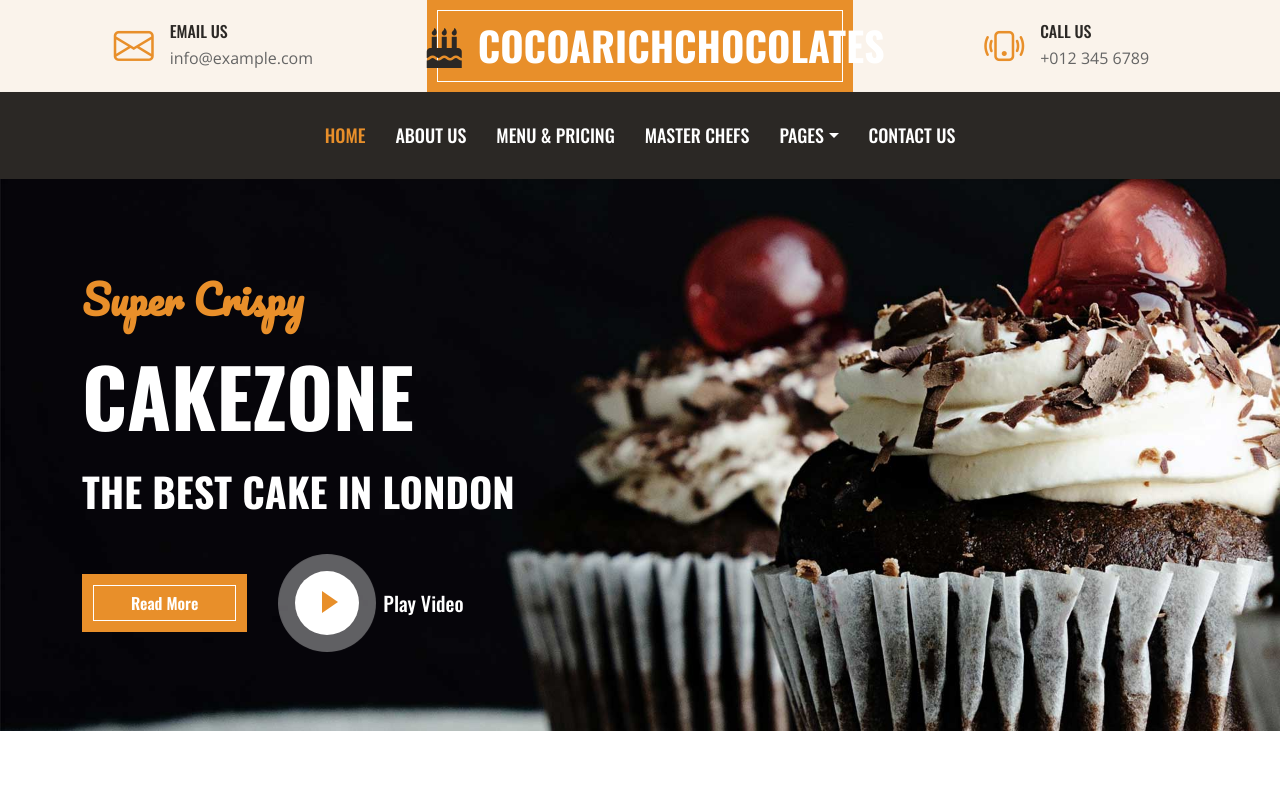
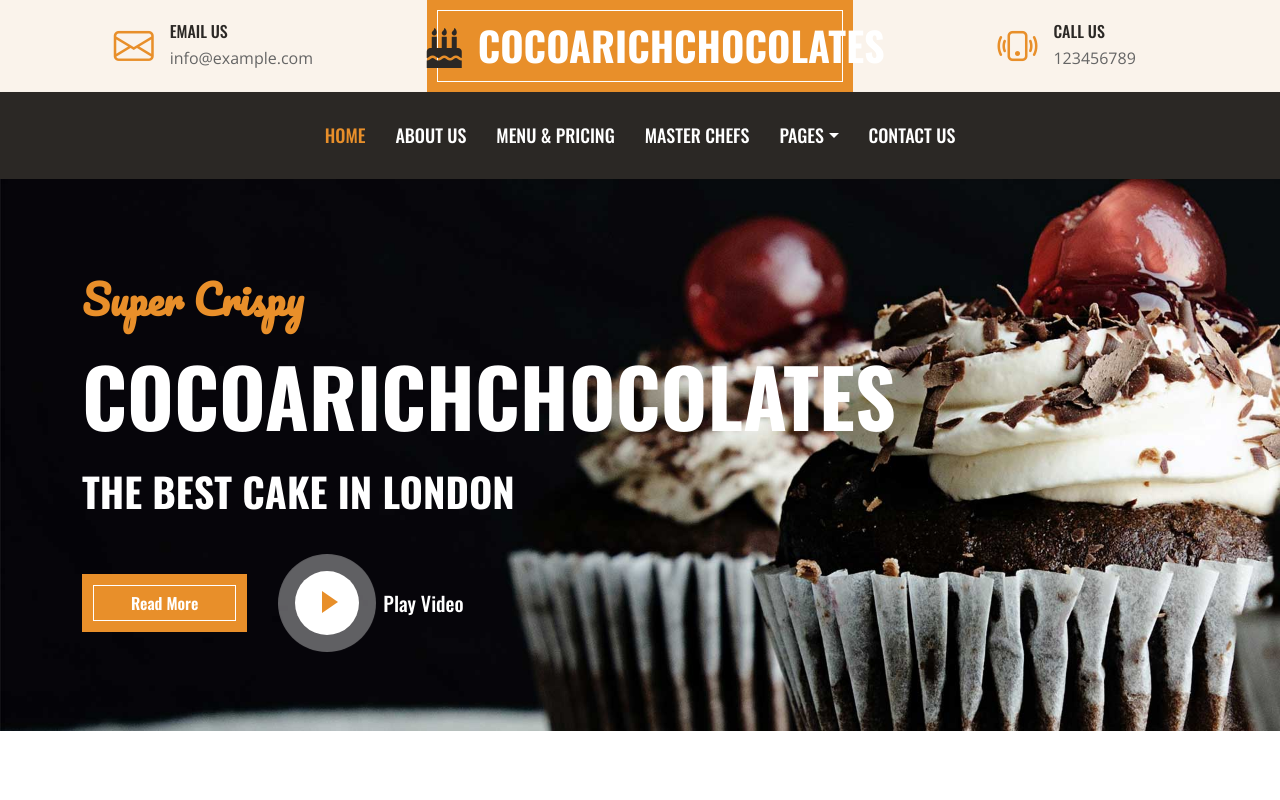
Before and after one commit to ajithkumbla/cocorich, a plain HTML site: page index.html in a window 1280 px wide. Shown: the top 800 px of the page. Drawn offline with nearby package versions, Linux system fonts and the light colour scheme.

Commit message:
Update index.html

```diff
--- a/index.html
+++ b/index.html
@@ -3,7 +3,7 @@
 
 <head>
     <meta charset="utf-8">
-    <title>CakeZone - Cake Shop Website Template</title>
+    <title>Cocoarichchocolates</title>
     <meta content="width=device-width, initial-scale=1.0" name="viewport">
     <meta content="Free HTML Templates" name="keywords">
     <meta content="Free HTML Templates" name="description">
@@ -55,7 +55,7 @@
                     <i class="bi bi-phone-vibrate fs-1 text-primary me-3"></i>
                     <div class="text-start">
                         <h6 class="text-uppercase mb-1">Call Us</h6>
-                        <span>+012 345 6789</span>
+                        <span>123456789</span>
                     </div>
                 </div>
             </div>
@@ -67,7 +67,7 @@
     <!-- Navbar Start -->
     <nav class="navbar navbar-expand-lg bg-dark navbar-dark shadow-sm py-3 py-lg-0 px-3 px-lg-0">
         <a href="index.html" class="navbar-brand d-block d-lg-none">
-            <h1 class="m-0 text-uppercase text-white"><i class="fa fa-birthday-cake fs-1 text-primary me-3"></i>CakeZone</h1>
+            <h1 class="m-0 text-uppercase text-white"><i class="fa fa-birthday-cake fs-1 text-primary me-3"></i>Cocoarichchocolates</h1>
         </a>
         <button class="navbar-toggler" type="button" data-bs-toggle="collapse" data-bs-target="#navbarCollapse">
             <span class="navbar-toggler-icon"></span>
@@ -98,7 +98,7 @@
             <div class="row justify-content-start">
                 <div class="col-lg-8 text-center text-lg-start">
                     <h1 class="font-secondary text-primary mb-4">Super Crispy</h1>
-                    <h1 class="display-1 text-uppercase text-white mb-4">CakeZone</h1>
+                    <h1 class="display-1 text-uppercase text-white mb-4">Cocoarichchocolates</h1>
                     <h1 class="text-uppercase text-white">The Best Cake In London</h1>
                     <div class="d-flex align-items-center justify-content-center justify-content-lg-start pt-5">
                         <a href="" class="btn btn-primary border-inner py-3 px-5 me-5">Read More</a>
```
